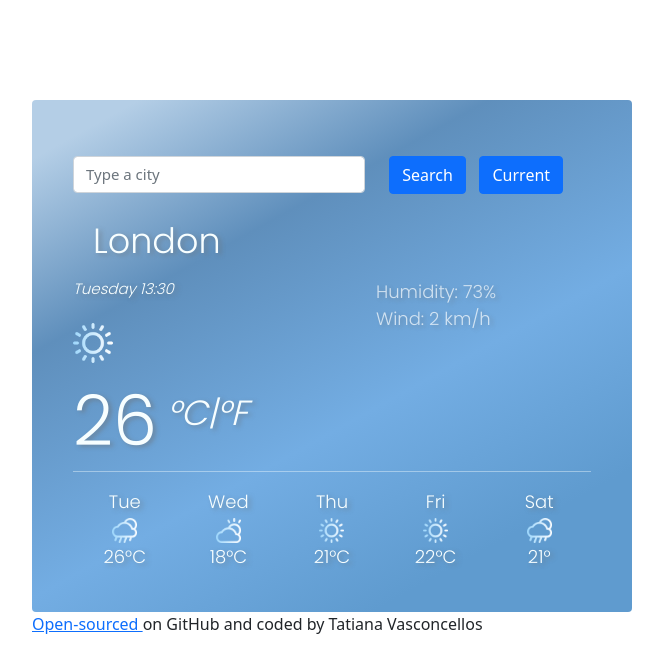
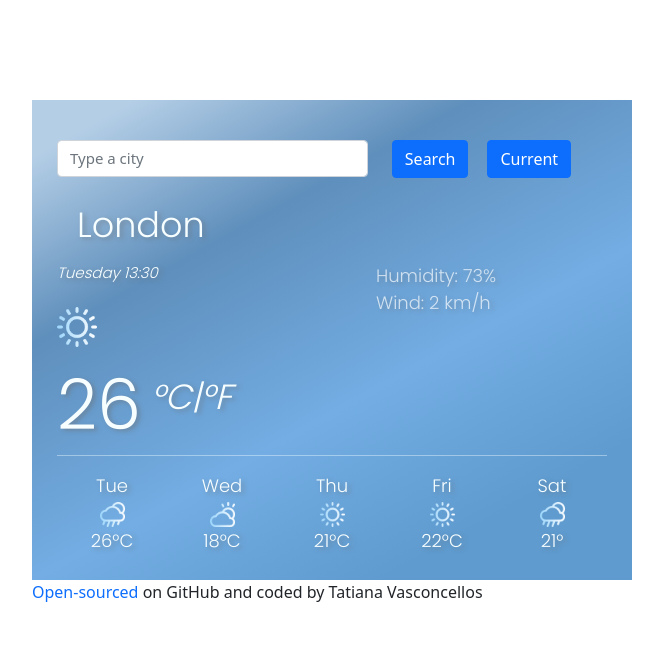
Before and after one commit to tatilfv/weather-app, a plain HTML site: page index.html in a window 1280 px wide. Shown: the whole page, without its empty margins (308-971 px from the left). Drawn offline with nearby package versions, Linux system fonts and the light colour scheme.

Commit message:
changed div name and css style

```diff
--- a/css/styles.css
+++ b/css/styles.css
@@ -13,7 +13,7 @@ hr {
   opacity: 0.4;
 }
 
-.card {
+.box {
   max-width: 600px;
   margin: 0 auto;
   color: #f7feff;
--- a/index.html
+++ b/index.html
@@ -2,7 +2,7 @@
 <html>
 
 <head>
-	<title>Parcel Sandbox</title>
+	<title>Weather App</title>
 	<meta charset="UTF-8" />
 </head>
 
@@ -32,8 +32,8 @@
 		<body>
 
 			<div class="container">
-				<div class="card">
-					<div class="card-body">
+				<div class="box">
+					<div class="box-body">
 						<form id="search-form">
 							<div class="mb-3">
 								<div class="row align-items-start">
@@ -98,7 +98,7 @@
 										<div class="next-day">
 											Tue
 											<br />
-											<img src="images/raining.png" width="25" height="25" fill="currentColor" class="weather-sun" viewBox="0 0 16 16">
+											<img src="images/raining.png" width="25" height="25"  class="weather-sun" >
 
 											<br />
 											26°C
@@ -109,7 +109,7 @@
 										<div class="next-day">
 											Wed
 											<br />
-											<img src="images/cloudy.png" width="25" height="25" fill="currentColor" class="weather-sun" viewBox="0 0 16 16">
+											<img src="images/cloudy.png" width="25" height="25" class="weather-sun" >
 
 											<br />
 											18°C
@@ -119,7 +119,7 @@
 										<div class="next-day">
 											Thu
 											<br />
-											<img src="images/sun.png" width="25" height="25" fill="currentColor" class="weather-sun" viewBox="0 0 16 16">
+											<img src="images/sun.png" width="25" height="25" class="weather-sun" >
 
 											<br />
 											21°C
@@ -129,7 +129,7 @@
 										<div class="next-day">
 											Fri
 											<br />
-											<img src="images/sun.png" width="25" height="25" fill="currentColor" class="weather-sun" viewBox="0 0 16 16">
+											<img src="images/sun.png" width="25" height="25" class="weather-sun" >
 
 											<br />
 											22°C
@@ -139,7 +139,7 @@
 										<div class="next-day">
 											Sat
 											<br />
-										 <img src="images/raining.png" width="25" height="25" fill="currentColor" class="weather-sun" viewBox="0 0 16 16">
+										 <img src="images/raining.png" width="25" height="25" class="weather-sun" >
 
 											<br />
 											21°
@@ -153,7 +153,7 @@
 			</div>
 			<div class="linkGit">
 
- <a href="https://github.com/tatilfv/weather-app" target="_blank"> Open-sourced </a> on GitHub and coded by Tatiana Vasconcellos
+ <a href="https://github.com/tatilfv/weather-app" target="_blank" style=" text-decoration: none"> Open-sourced </a> on GitHub and coded by Tatiana Vasconcellos
 		</div>
 	</body>
 	</html>
```
